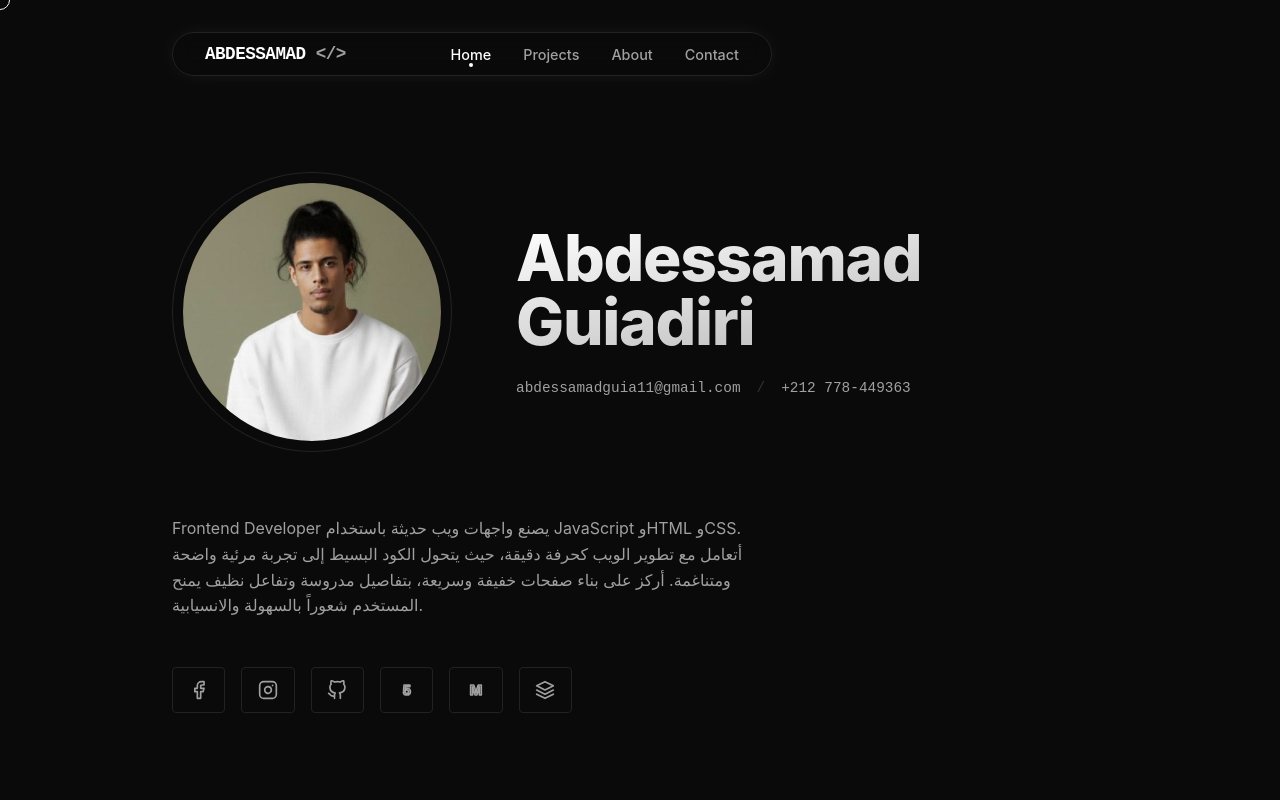
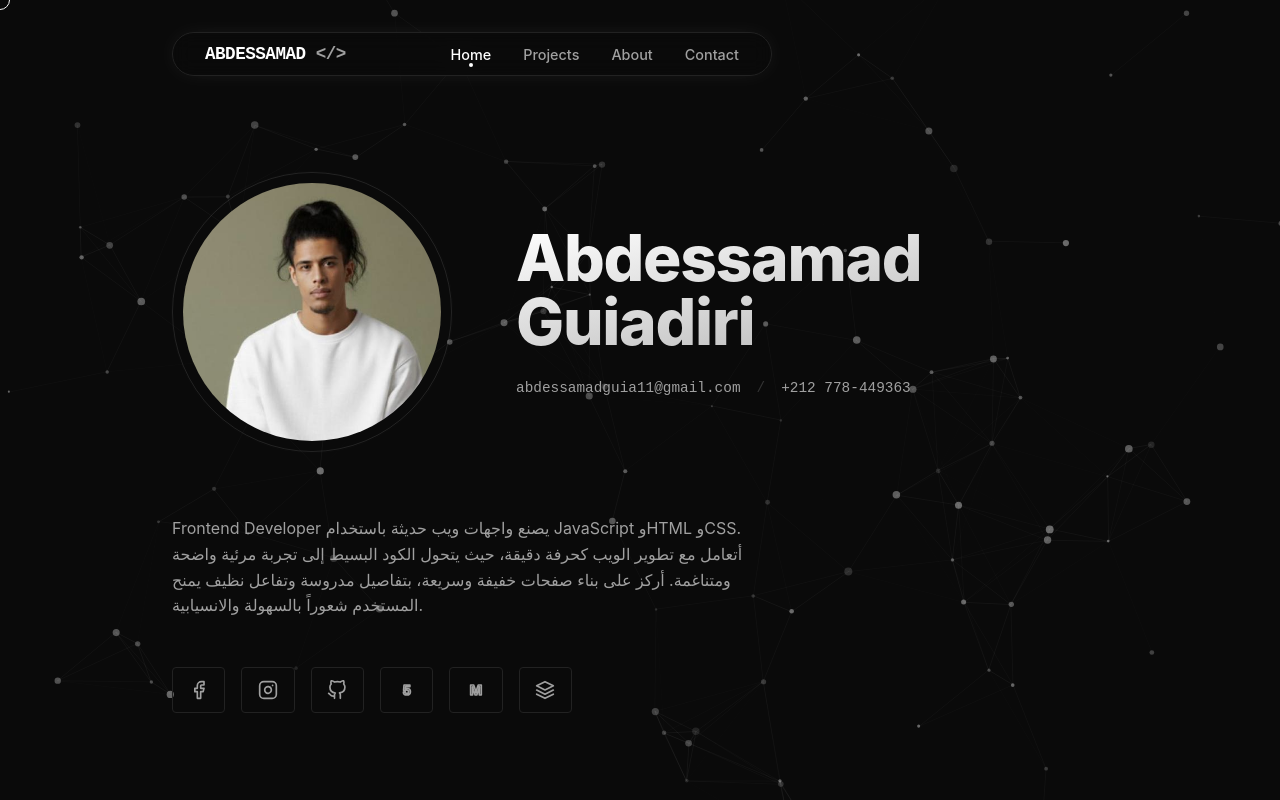
Before and after one commit to abdessamad159/portfolio-v2.2, a website built with Vite: page index.html in a window 1280 px wide. Both pictures are taken after a click on the link "Home". Built offline with nearby package versions, Linux system fonts and the light colour scheme.

Commit message:
feat: Initialize portfolio application with custom cursor, particle background, global styling, and basic routing.

```diff
--- /dev/null
+++ b/src/components/ParticleBackground.ts
@@ -0,0 +1,180 @@
+
+export class Particle {
+    x: number;
+    y: number;
+    size: number;
+    speedX: number;
+    speedY: number;
+    color: string;
+    baseX: number;
+    baseY: number;
+    density: number;
+
+    constructor(x: number, y: number) {
+        this.x = x;
+        this.y = y;
+        this.baseX = x;
+        this.baseY = y;
+        this.size = Math.random() * 3 + 1;
+        this.speedX = Math.random() * 1 - 0.5;
+        this.speedY = Math.random() * 1 - 0.5;
+        this.density = (Math.random() * 30) + 1;
+        // Subtle particle colors: white/grey with varying opacity
+        this.color = `rgba(255, 255, 255, ${Math.random() * 0.3 + 0.1})`;
+    }
+
+    draw(ctx: CanvasRenderingContext2D) {
+        ctx.fillStyle = this.color;
+        ctx.beginPath();
+        ctx.arc(this.x, this.y, this.size, 0, Math.PI * 2);
+        ctx.closePath();
+        ctx.fill();
+    }
+
+    update(mouse: { x: number | null, y: number | null, radius: number }) {
+        // Mouse interaction
+        if (mouse.x != null && mouse.y != null) {
+            let dx = mouse.x - this.x;
+            let dy = mouse.y - this.y;
+            let distance = Math.sqrt(dx * dx + dy * dy);
+            let forceDirectionX = dx / distance;
+            let forceDirectionY = dy / distance;
+            let maxDistance = mouse.radius;
+            let force = (maxDistance - distance) / maxDistance;
+            let directionX = forceDirectionX * force * this.density;
+            let directionY = forceDirectionY * force * this.density;
+
+            if (distance < mouse.radius) {
+                // Repel - move away from mouse
+                this.x -= directionX;
+                this.y -= directionY;
+            } else {
+                // Return to original position (optional, or just float freely)
+                if (this.x !== this.baseX) {
+                    let dx = this.x - this.baseX;
+                    this.x -= dx / 10;
+                }
+                if (this.y !== this.baseY) {
+                    let dy = this.y - this.baseY;
+                    this.y -= dy / 10;
+                }
+            }
+        } else {
+             // Return to original position if no mouse interaction
+             if (this.x !== this.baseX) {
+                let dx = this.x - this.baseX;
+                this.x -= dx / 10;
+            }
+            if (this.y !== this.baseY) {
+                let dy = this.y - this.baseY;
+                this.y -= dy / 10;
+            }
+        }
+
+        // Add some random movement to make it look alive even when returning
+        this.x += this.speedX;
+        this.y += this.speedY;
+
+        // Boundary check (optional, if we want them to wrap or bounce,
+        // but since they have a base position, they might just jitter around it.
+        // Let's update base position slowly to make them drift)
+        this.baseX += this.speedX;
+        this.baseY += this.speedY;
+    }
+}
+
+export class ParticleSystem {
+    canvas: HTMLCanvasElement;
+    ctx: CanvasRenderingContext2D;
+    particles: Particle[] = [];
+    mouse: { x: number | null, y: number | null, radius: number };
+    animationId: number | null = null;
+
+    constructor() {
+        this.canvas = document.createElement('canvas');
+        this.canvas.id = 'particle-background';
+        this.ctx = this.canvas.getContext('2d')!;
+        this.mouse = {
+            x: null,
+            y: null,
+            radius: 150
+        };
+
+        this.init();
+        this.resize();
+        this.animate();
+
+        window.addEventListener('resize', () => this.resize());
+        window.addEventListener('mousemove', (e) => {
+            this.mouse.x = e.x;
+            this.mouse.y = e.y;
+        });
+        window.addEventListener('mouseout', () => {
+             this.mouse.x = null;
+             this.mouse.y = null;
+        });
+    }
+
+    init() {
+        this.particles = [];
+        // Calculate number of particles based on screen area
+        const numberOfParticles = (window.innerWidth * window.innerHeight) / 9000;
+        for (let i = 0; i < numberOfParticles; i++) {
+            let x = Math.random() * window.innerWidth;
+            let y = Math.random() * window.innerHeight;
+            this.particles.push(new Particle(x, y));
+        }
+    }
+
+    resize() {
+        this.canvas.width = window.innerWidth;
+        this.canvas.height = window.innerHeight;
+        this.init(); // Re-initialize particles on resize to fill new area
+    }
+
+    animate() {
+        this.ctx.clearRect(0, 0, this.canvas.width, this.canvas.height);
+
+        for (let i = 0; i < this.particles.length; i++) {
+            this.particles[i].draw(this.ctx);
+            this.particles[i].update(this.mouse);
+        }
+
+        // Connect particles with lines if they are close enough
+        this.connect();
+
+        this.animationId = requestAnimationFrame(() => this.animate());
+    }
+
+    connect() {
+        let opacityValue = 1;
+        for (let a = 0; a < this.particles.length; a++) {
+            for (let b = a; b < this.particles.length; b++) {
+                let distance = ((this.particles[a].x - this.particles[b].x) * (this.particles[a].x - this.particles[b].x))
+                             + ((this.particles[a].y - this.particles[b].y) * (this.particles[a].y - this.particles[b].y));
+
+                if (distance < (this.canvas.width/7) * (this.canvas.height/7)) {
+                    opacityValue = 1 - (distance/20000);
+                    this.ctx.strokeStyle = 'rgba(255, 255, 255,' + opacityValue * 0.05 + ')'; // Very faint lines
+                    this.ctx.lineWidth = 1;
+                    this.ctx.beginPath();
+                    this.ctx.moveTo(this.particles[a].x, this.particles[a].y);
+                    this.ctx.lineTo(this.particles[b].x, this.particles[b].y);
+                    this.ctx.stroke();
+                }
+            }
+        }
+    }
+
+    destroy() {
+        if (this.animationId) {
+            cancelAnimationFrame(this.animationId);
+        }
+        this.canvas.remove();
+    }
+}
+
+export const renderParticleBackground = (container: HTMLElement) => {
+    const particleSystem = new ParticleSystem();
+    container.appendChild(particleSystem.canvas);
+};
--- a/src/main.ts
+++ b/src/main.ts
@@ -6,6 +6,7 @@ import { renderMicroConsole } from './components/MicroConsole'
 import { renderContact } from './components/Contact'
 import { renderNavigation } from './components/Navigation'
 import { renderPreloader } from './components/Preloader'
+import { renderParticleBackground } from './components/ParticleBackground'
 import { Router } from './router'
 
 const app = document.querySelector<HTMLDivElement>('#app')!;
@@ -83,5 +84,6 @@ document.addEventListener('route-changed', () => {
 // Initial call
 // Initial call
 renderPreloader(() => {
+  renderParticleBackground(document.body);
   addHoverEffect();
 });
--- a/src/style.css
+++ b/src/style.css
@@ -40,6 +40,16 @@ body {
   transform: translate(-50%, -50%);
   transition: transform 0.1s ease, background-color 0.3s ease;
   mix-blend-mode: difference;
+}
+
+#particle-background {
+  position: fixed;
+  top: 0;
+  left: 0;
+  width: 100%;
+  height: 100%;
+  z-index: -1;
+  pointer-events: none;
 }
 
 .custom-cursor.hover {
```
